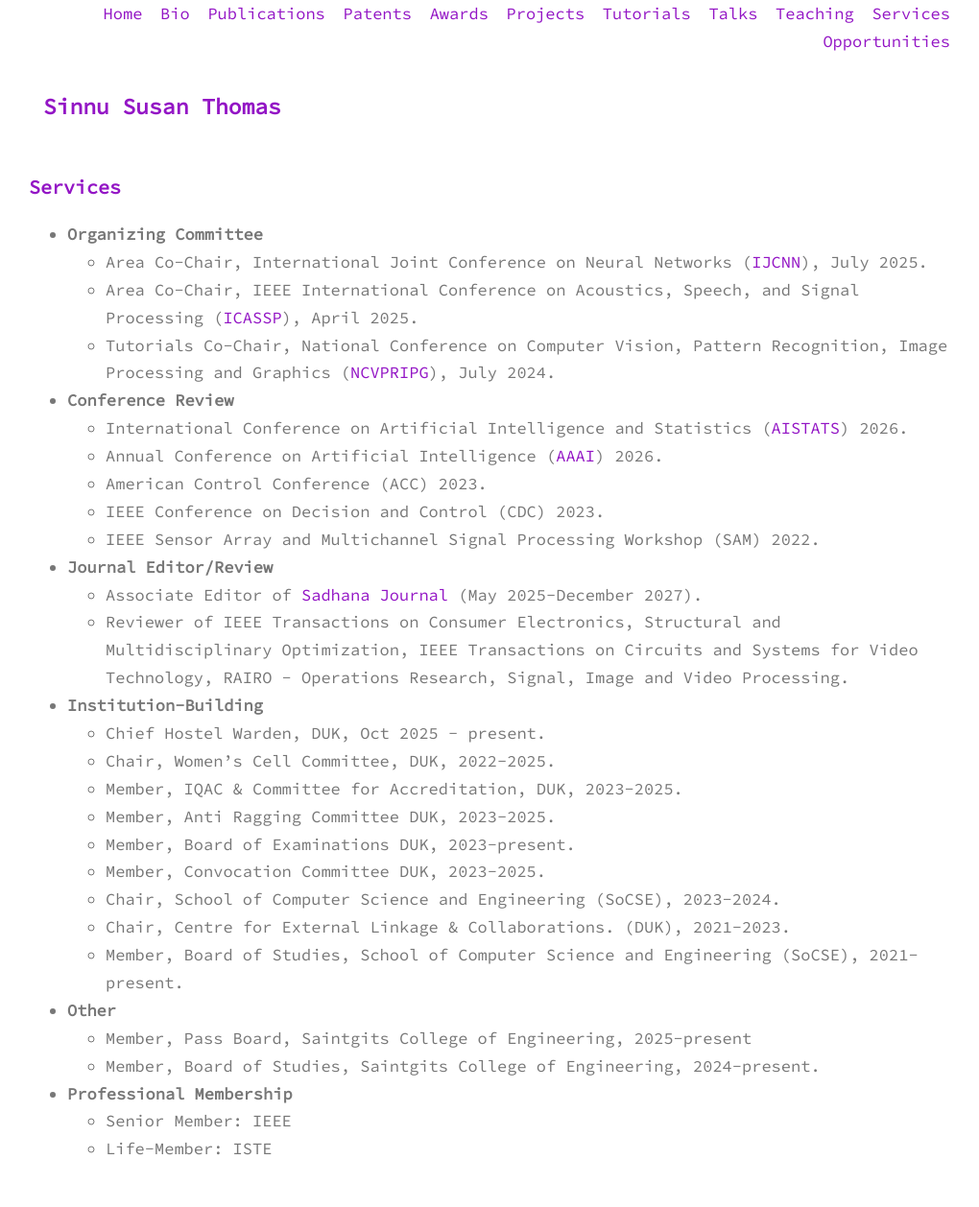
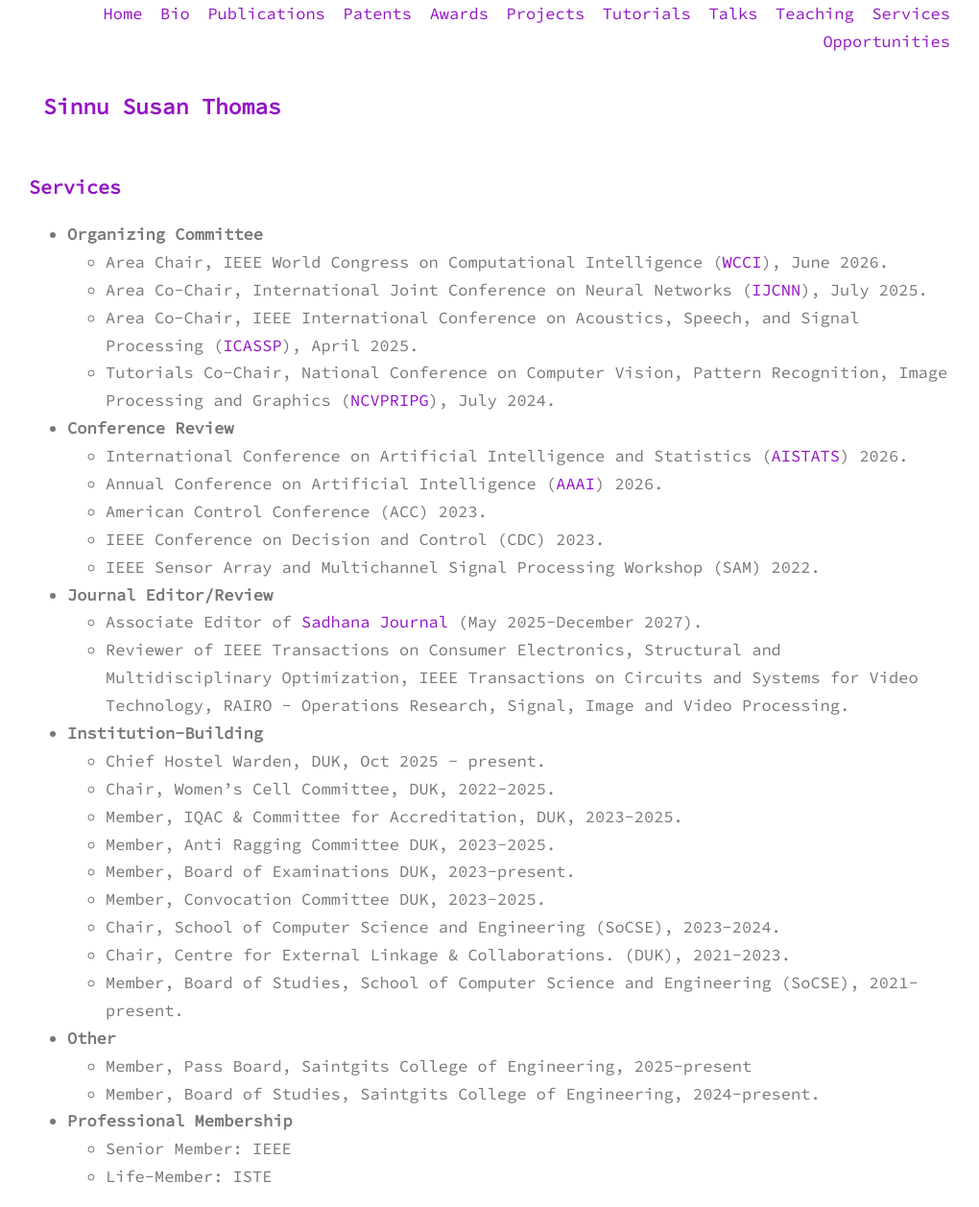
Before and after one commit to sinnuthomas/sinnuthomas.github.io, a Jekyll site: the page built from services.md, in a window 1280 px wide. Shown: the whole page at 96% size, without its empty margins (130-1150 px from the left). Built offline with Jekyll 4.4.1, drawn with Linux system fonts in a browser that asks for light colours; before the commit the page ends 1229 px from its top, so only the background shows below that.

Commit message:
Update services.md

```diff
--- a/services.md
+++ b/services.md
@@ -5,6 +5,7 @@ permalink: /services/
 ---
 * **Organizing Committee**
   <br/>
+  * Area Chair, IEEE World Congress on Computational Intelligence ([WCCI](https://attend.ieee.org/wcci-2026/)), June 2026.
   * Area Co-Chair, International Joint Conference on Neural Networks ([IJCNN](https://2025.ijcnn.org/)), July 2025.
   * Area Co-Chair, IEEE International Conference on Acoustics, Speech, and Signal Processing ([ICASSP](https://2025.ieeeicassp.org/#)), April 2025.
   * Tutorials Co-Chair, National Conference on Computer Vision, Pattern Recognition, Image Processing and Graphics ([NCVPRIPG](https://ncvpripg2024.github.io/committee.html)), July 2024.
```
